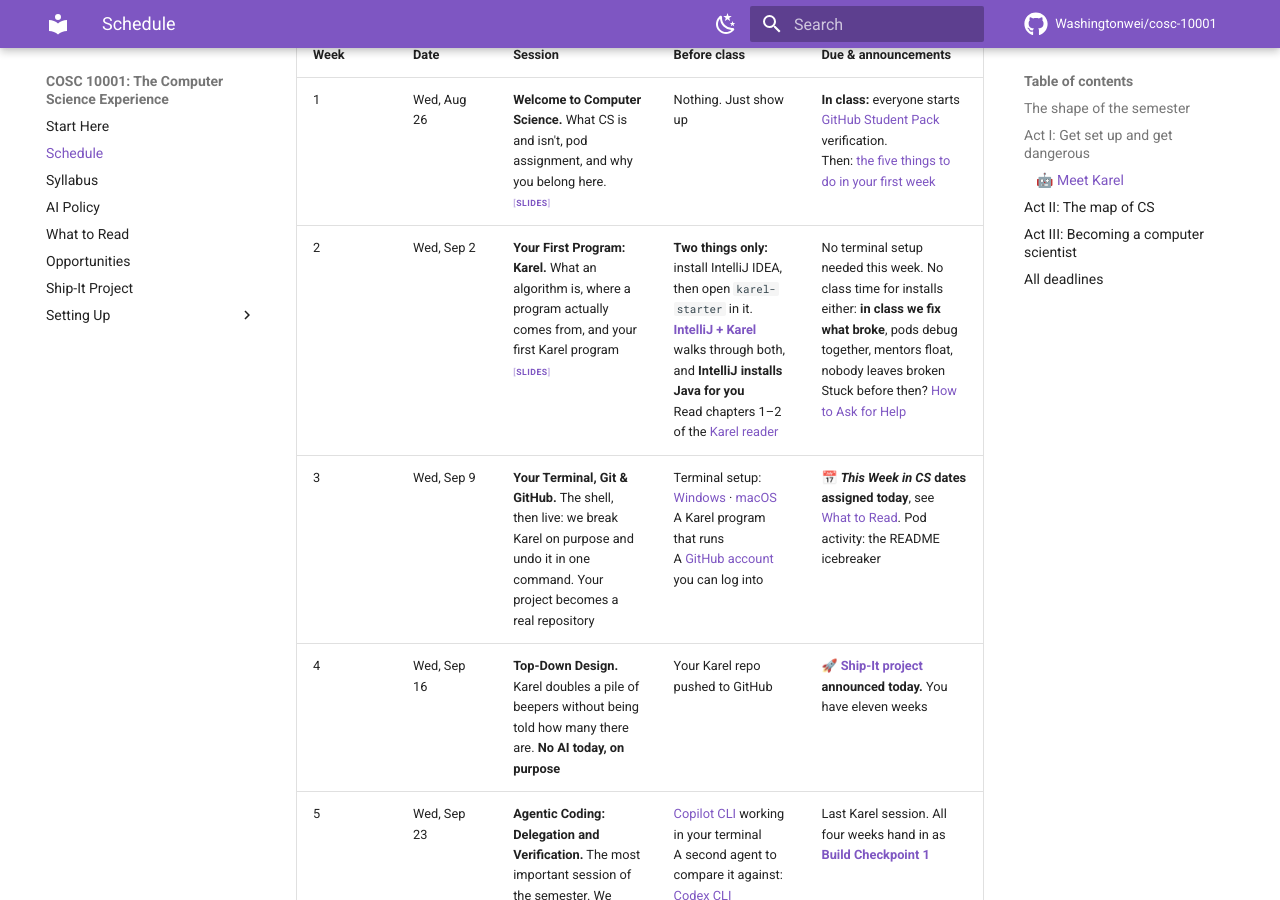
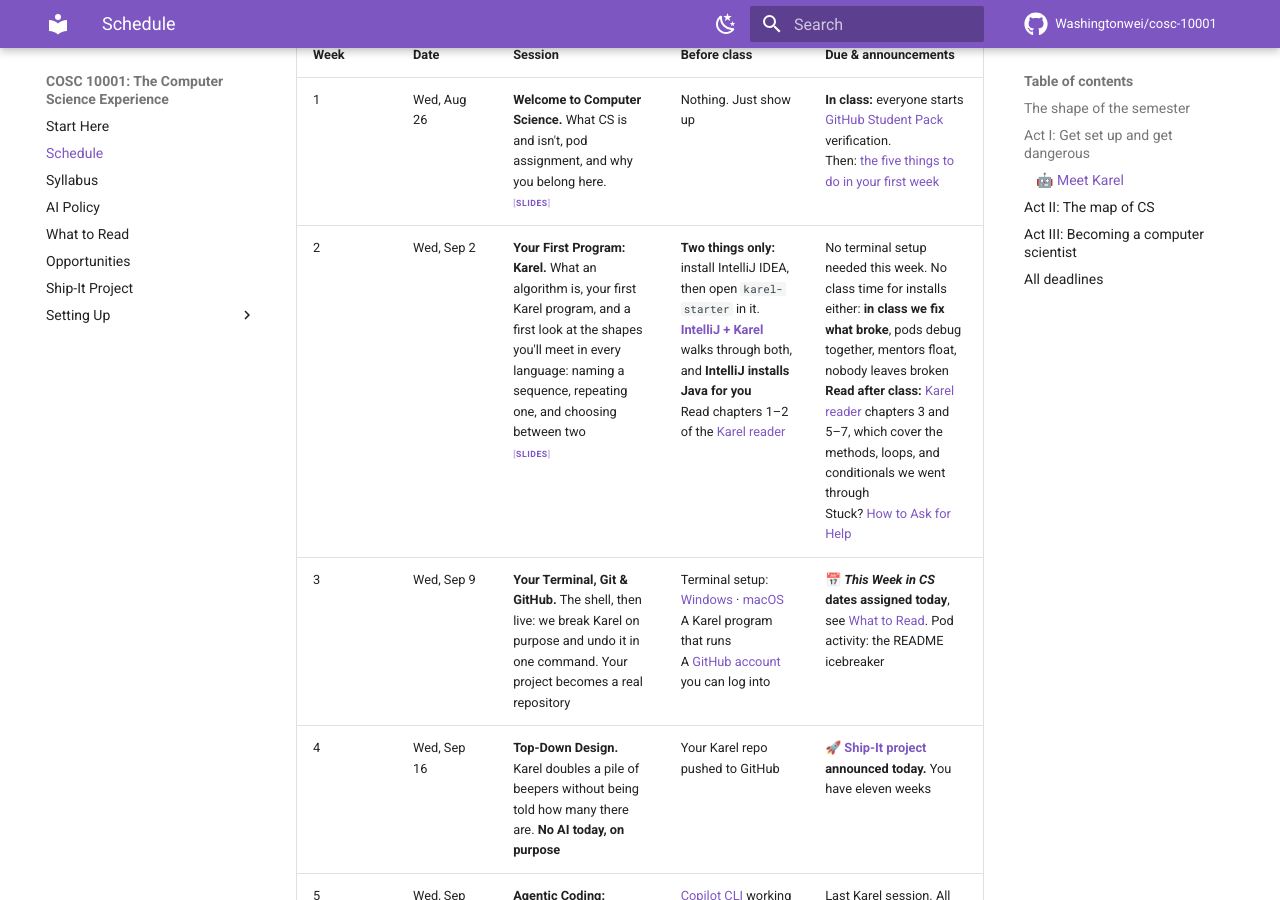
Before and after one commit to Washingtonwei/cosc-10001, an MkDocs documentation site: the page built from docs/schedule.md, in a window 1280 px wide and 900 px high, scrolled down 1013 px. Built offline with MkDocs 1.6.1 and Material for MkDocs 9.7.7, drawn with Linux system fonts in a browser that asks for light colours; comment, search, counter and statistics services are not loaded.

Commit message:
Week 2: describe the session that ran, and point at the right chapters
The row still promised "where a program actually comes from," which was the
javac/java walkthrough. That shrank to about a minute when the session was
rebuilt around the Karel slides, and loops and conditionals took its place.

The reading was five chapters behind what we covered. Chapters 1-2 stay the
homework, because that is what was due before class; chapters 3 and 5-7 are
now listed as the follow-up, since that is where methods, for, while, and
if/else actually live in the reader.

Co-Authored-By: Claude Opus 5 <noreply@anthropic.com>
Claude-Session: https://claude.ai/code/session_01CMNXErTt71VRnDFosVoVZi

```diff
--- a/docs/schedule.md
+++ b/docs/schedule.md
@@ -26,7 +26,7 @@
 | Week | Date | Session | Before class | Due & announcements |
 |---|---|---|---|---|
 | 1 | Wed, Aug 26 | **Welcome to Computer Science.** What CS is and isn't, pod assignment, and why you belong here.<br>[Slides](week-01-slides.html){ .mat } | Nothing. Just show up | **In class:** everyone starts [GitHub Student Pack](tool-setup.md#2-github-student-developer-pack) verification. <br>Then: [the five things to do in your first week](index.md#do-these-five-things-in-your-first-week) |
-| 2 | Wed, Sep 2 | **Your First Program: Karel.** What an algorithm is, where a program actually comes from, and your first Karel program<br>[Slides](karel-the-robot.pdf){ .mat } | **Two things only:** install IntelliJ IDEA, then open `karel-starter` in it. **[IntelliJ + Karel](setup-intellij.md)** walks through both, and **IntelliJ installs Java for you**<br>Read chapters 1–2 of the [Karel reader](https://compedu.stanford.edu/karel-reader/docs/java/en/chapter1.html) | No terminal setup needed this week. No class time for installs either: **in class we fix what broke**, pods debug together, mentors float, nobody leaves broken<br>Stuck before then? [How to Ask for Help](syllabus.md#how-to-ask-for-help) |
+| 2 | Wed, Sep 2 | **Your First Program: Karel.** What an algorithm is, your first Karel program, and a first look at the shapes you'll meet in every language: naming a sequence, repeating one, and choosing between two<br>[Slides](karel-the-robot.pdf){ .mat } | **Two things only:** install IntelliJ IDEA, then open `karel-starter` in it. **[IntelliJ + Karel](setup-intellij.md)** walks through both, and **IntelliJ installs Java for you**<br>Read chapters 1–2 of the [Karel reader](https://compedu.stanford.edu/karel-reader/docs/java/en/chapter1.html) | No terminal setup needed this week. No class time for installs either: **in class we fix what broke**, pods debug together, mentors float, nobody leaves broken<br>**Read after class:** [Karel reader](https://compedu.stanford.edu/karel-reader/docs/java/en/chapter1.html) chapters 3 and 5–7, which cover the methods, loops, and conditionals we went through<br>Stuck? [How to Ask for Help](syllabus.md#how-to-ask-for-help) |
 | 3 | Wed, Sep 9 | **Your Terminal, Git & GitHub.** The shell, then live: we break Karel on purpose and undo it in one command. Your project becomes a real repository | Terminal setup: [Windows](setup-windows.md) · [macOS](setup-macos.md)<br>A Karel program that runs<br>A [GitHub account](tool-setup.md#1-github-account) you can log into | 📅 ***This Week in CS* dates assigned today**, see [What to Read](reading.md). Pod activity: the README icebreaker |
 | 4 | Wed, Sep 16 | **Top-Down Design.** Karel doubles a pile of beepers without being told how many there are. **No AI today, on purpose** | Your Karel repo pushed to GitHub | 🚀 **[Ship-It project](ship-it.md) announced today.** You have eleven weeks |
 | 5 | Wed, Sep 23 | **Agentic Coding: Delegation and Verification.** The most important session of the semester. We hand an agent last week's problem, and you already know the answer | [Copilot CLI](tool-setup.md#6-copilot-cli-your-agent-in-the-terminal) working in your terminal<br>A second agent to compare it against: [Codex CLI](tool-setup.md#7-codex-cli-your-second-agent) | Last Karel session. All four weeks hand in as [**Build Checkpoint 1**](syllabus.md#build-checkpoints-2-10) |
```
